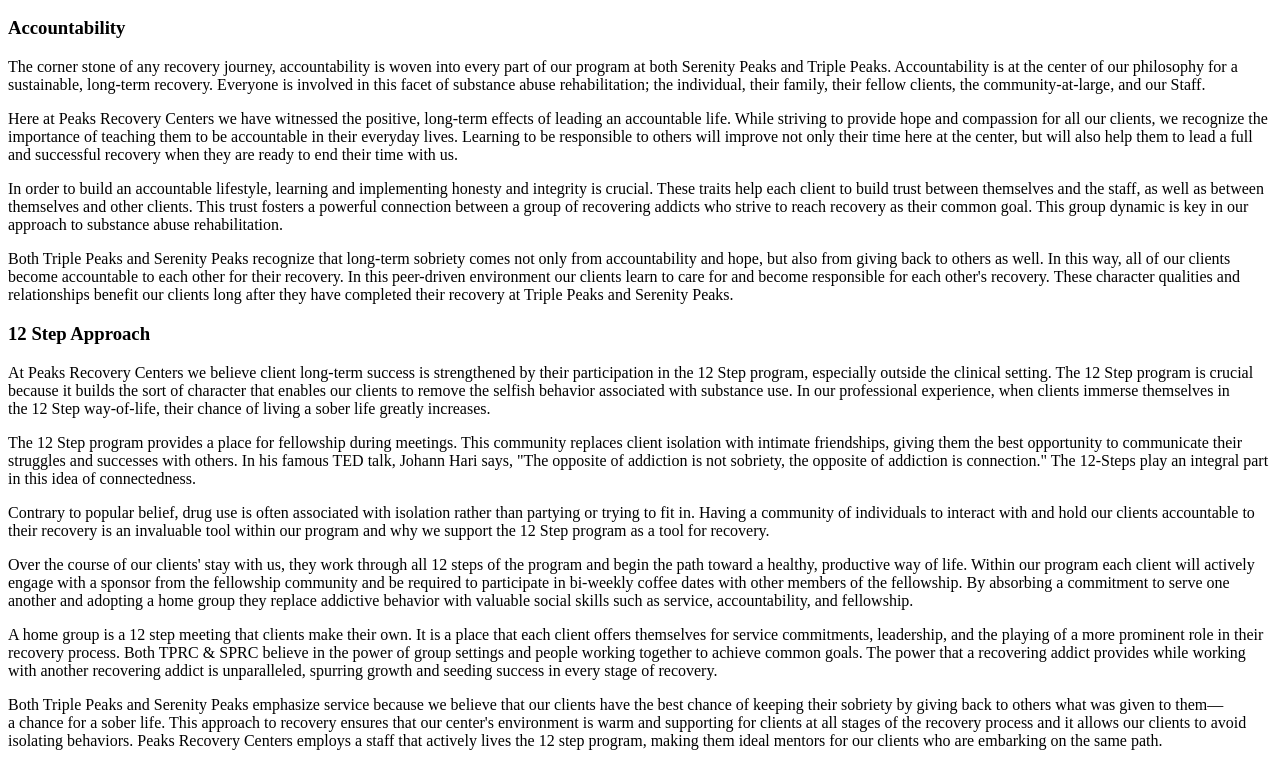
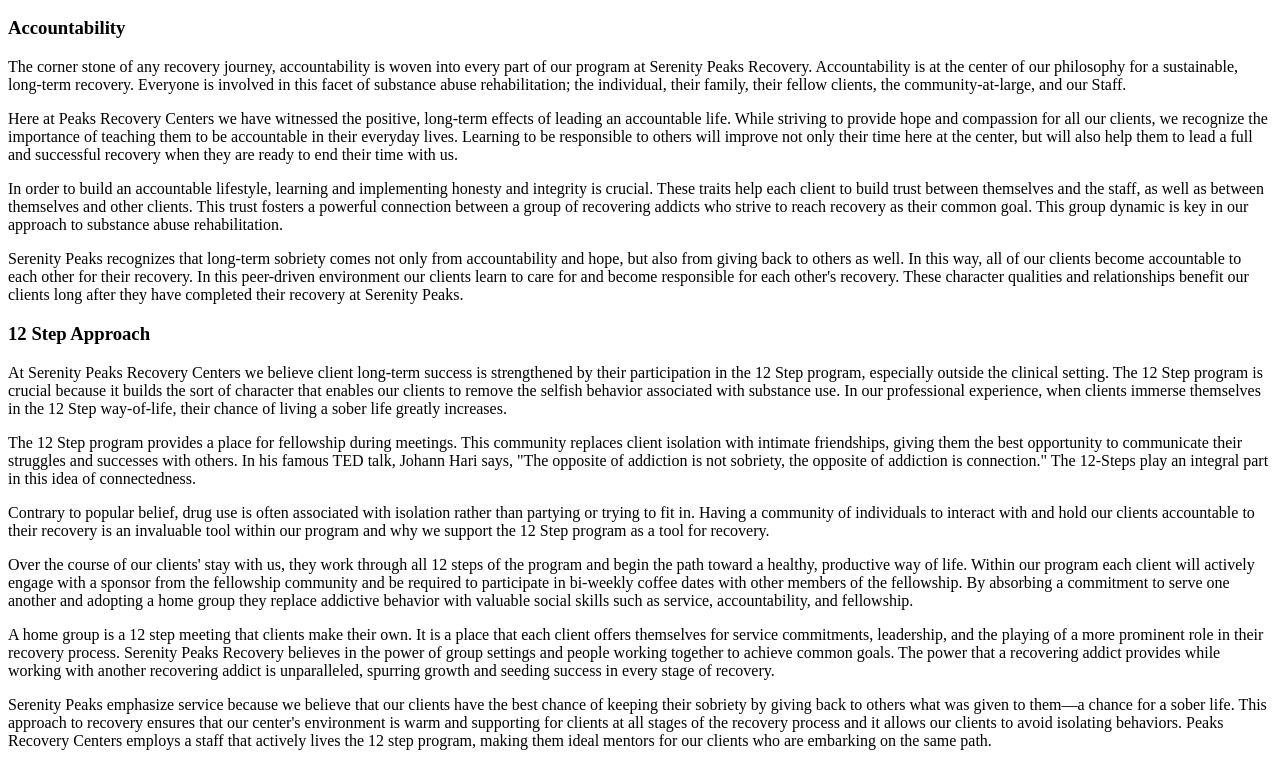
Before and after one commit to WebCab-Design/women.peaksrecovery.com, a website: page src/recovery-program/treatment-philosophy/accountability-12-steps/index.v.html in a window 1280 px wide. Shown: the part 96-862 px from the top of the page. Drawn offline with Linux system fonts and the light colour scheme.

Commit message:
Changed accountability verbiage to match women's program

```diff
--- a/src/recovery-program/treatment-philosophy/accountability-12-steps/index.v.html
+++ b/src/recovery-program/treatment-philosophy/accountability-12-steps/index.v.html
@@ -1,7 +1,7 @@
 <!-- {
-	"title": "Accountability 12 Steps | Treatment Philosophy | Peaks Recovery Centers",
-	"description": "Serenity Peaks Recovery and Triple Peaks Recovery are drug and alcohol addiction treatment programs in Colorado that promote accountability and the 12 Steps.",
-	"keywords": "Serenity Peaks Recovery, Triple Peaks Recovery, drug and alcohol, addiction treatment, Colorado, 12 Steps, accountability",
+	"title": "Accountability 12 Steps | Treatment Philosophy | Serenity Peaks Recovery Center",
+	"description": "Serenity Peaks Recovery is a drug and alcohol addiction rehabilitation program in Colorado that promote accountability and the 12 Steps.",
+	"keywords": "Serenity Peaks Recovery,drug and alcohol, addiction treatment, addiction rehabiliation, Colorado, 12 Steps, accountability",
 	"canonical": "/recovery-program/treatment-philosophy/accountability-12-steps/"
 } -->
 
@@ -21,18 +21,18 @@
 	<div class="col-xs-12 col-sm-9">
 		<!-- <h3>Connecting Young Adults with a Fellowship</h3> -->
 		<h3>Accountability</h3>
-		<p>The corner stone of any recovery journey, accountability is woven into every part of our program at both Serenity Peaks and Triple Peaks. Accountability is at the center of our philosophy for a sustainable, long-term recovery. Everyone is involved in this facet of substance abuse rehabilitation; the individual, their family, their fellow clients, the community-at-large, and our Staff.</p>
+		<p>The corner stone of any recovery journey, accountability is woven into every part of our program at Serenity Peaks Recovery. Accountability is at the center of our philosophy for a sustainable, long-term recovery. Everyone is involved in this facet of substance abuse rehabilitation; the individual, their family, their fellow clients, the community-at-large, and our Staff.</p>
 		<p>Here at Peaks Recovery Centers we have witnessed the positive, long-term effects of leading an accountable life. While striving to provide hope and compassion for all our clients, we recognize the importance of teaching them to be accountable in their everyday lives. Learning to be responsible to others will improve not only their time here at the center, but will also help them to lead a full and successful recovery when they are ready to end their time with us.</p>
 		<p>In order to build an accountable lifestyle, learning and implementing honesty and integrity is crucial. These traits help each client to build trust between themselves and the staff, as well as between themselves and other clients. This trust fosters a powerful connection between a group of recovering addicts who strive to reach recovery as their common goal. This group dynamic is key in our approach to substance abuse rehabilitation.</p>
-		<p>Both Triple Peaks and Serenity Peaks recognize that long-term sobriety comes not only from accountability and hope, but also from giving back to others as well. In this way, all of our clients become accountable to each other for their recovery. In this peer-driven environment our clients learn to care for and become responsible for each other's recovery. These character qualities and relationships benefit our clients long after they have completed their recovery at Triple Peaks and Serenity Peaks.</p>
+		<p>Serenity Peaks recognizes that long-term sobriety comes not only from accountability and hope, but also from giving back to others as well. In this way, all of our clients become accountable to each other for their recovery. In this peer-driven environment our clients learn to care for and become responsible for each other's recovery. These character qualities and relationships benefit our clients long after they have completed their recovery at Serenity Peaks.</p>
 
 		<h3>12 Step Approach</h3>
-		<p>At Peaks Recovery Centers we believe client long-term success is strengthened by their participation in the 12 Step program, especially outside the clinical setting. The 12 Step program is crucial because it builds the sort of character that enables our clients to remove the selfish behavior associated with substance use. In our professional experience, when clients immerse themselves in the 12 Step way-of-life, their chance of living a sober life greatly increases.</p>
+		<p>At Serenity Peaks Recovery Centers we believe client long-term success is strengthened by their participation in the 12 Step program, especially outside the clinical setting. The 12 Step program is crucial because it builds the sort of character that enables our clients to remove the selfish behavior associated with substance use. In our professional experience, when clients immerse themselves in the 12 Step way-of-life, their chance of living a sober life greatly increases.</p>
 		<p>The 12 Step program provides a place for fellowship during meetings. This community replaces client isolation with intimate friendships, giving them the best opportunity to communicate their struggles and successes with others. In his famous TED talk, Johann Hari says, "The opposite of addiction is not sobriety, the opposite of addiction is connection." The 12-Steps play an integral part in this idea of connectedness. </p>
 		<p>Contrary to popular belief, drug use is often associated with isolation rather than partying or trying to fit in. Having a community of individuals to interact with and hold our clients accountable to their recovery is an invaluable tool within our program and why we support the 12 Step program as a tool for recovery.</p>
 		<p>Over the course of our clients' stay with us, they work through all 12 steps of the program and begin the path toward a healthy, productive way of life. Within our program each client will actively engage with a sponsor from the fellowship community and be required to participate in bi-weekly coffee dates with other members of the fellowship. By absorbing a commitment to serve one another and adopting a home group they replace addictive behavior with valuable social skills such as service, accountability, and fellowship.</p>
-		<p>A home group is a 12 step meeting that clients make their own. It is a place that each client offers themselves for service commitments, leadership, and the playing of a more prominent role in their recovery process. Both TPRC & SPRC believe in the power of group settings and people working together to achieve common goals. The power that a recovering addict provides while working with another recovering addict is unparalleled, spurring growth and seeding success in every stage of recovery.</p>
-		<p>Both Triple Peaks and Serenity Peaks emphasize service because we believe that our clients have the best chance of keeping their sobriety by giving back to others what was given to them—a chance for a sober life. This approach to recovery ensures that our center's environment is warm and supporting for clients at all stages of the recovery process and it allows our clients to avoid isolating behaviors. Peaks Recovery Centers employs a staff that actively lives the 12 step program, making them ideal mentors for our clients who are embarking on the same path.</p>
+		<p>A home group is a 12 step meeting that clients make their own. It is a place that each client offers themselves for service commitments, leadership, and the playing of a more prominent role in their recovery process. Serenity Peaks Recovery believes in the power of group settings and people working together to achieve common goals. The power that a recovering addict provides while working with another recovering addict is unparalleled, spurring growth and seeding success in every stage of recovery.</p>
+		<p>Serenity Peaks emphasize service because we believe that our clients have the best chance of keeping their sobriety by giving back to others what was given to them—a chance for a sober life. This approach to recovery ensures that our center's environment is warm and supporting for clients at all stages of the recovery process and it allows our clients to avoid isolating behaviors. Peaks Recovery Centers employs a staff that actively lives the 12 step program, making them ideal mentors for our clients who are embarking on the same path.</p>
 	</div>
 	<div class="col-xs-12 col-sm-3">
 		<!-- { "partial": "assets/partials/side-menu-treatment-philosophy.p.html" } -->
```
